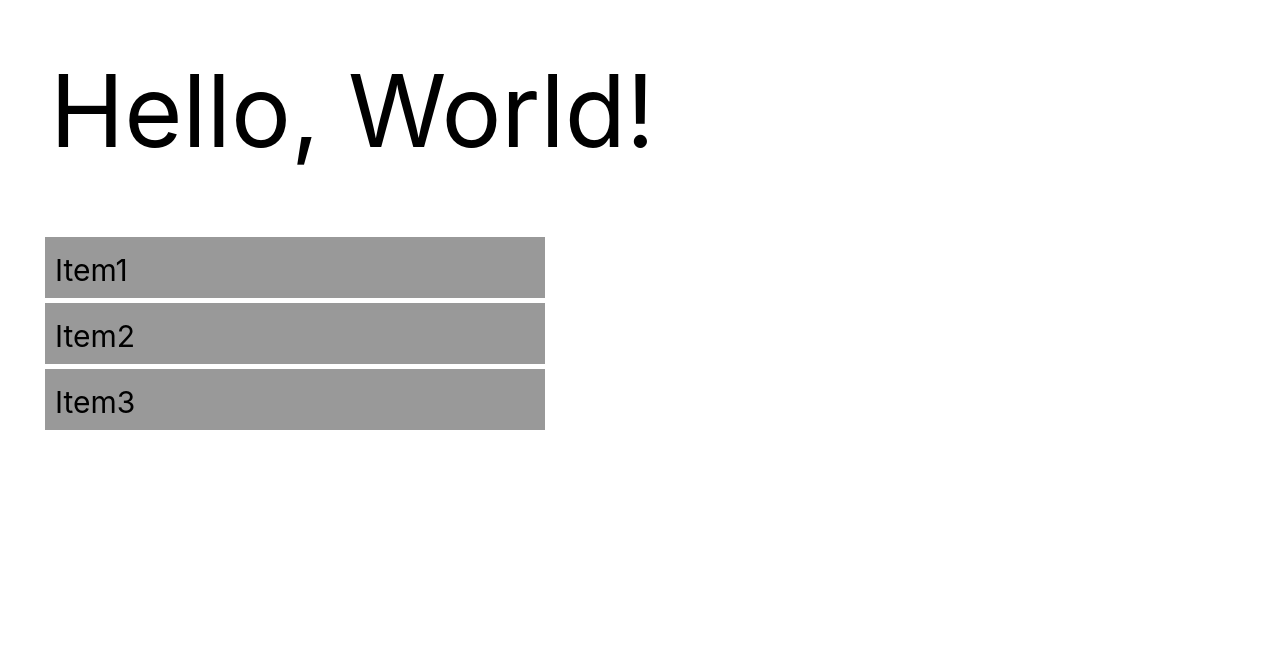
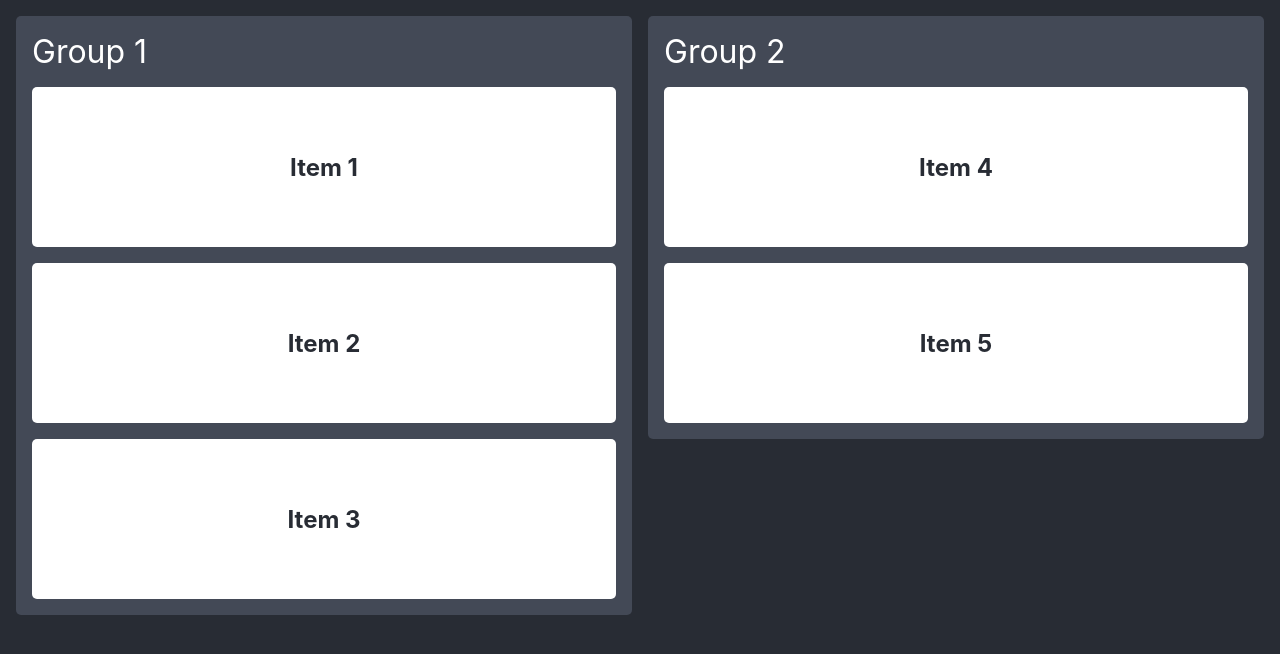
Before and after one commit to davidgfitzgerald/calendo, a React (Create React App) app: page / in a window 1280 px wide. Shown: the top 654 px of the page. Built offline with nearby package versions, Linux system fonts and the light colour scheme.

Commit message:
#9 Start again with DND, just set up structure of items to drag

```diff
--- a/src/App.css
+++ b/src/App.css
@@ -1,3 +1,54 @@
-.dragging {
-    background-color: "red";
+.App {
+    text-align: center;
 }
+
+.App-header {
+    background-color: hsl(220, 13%, 18%);
+    min-height: 100vh;
+    display: flex;
+    color: white;
+}
+
+.drag-n-drop {
+    padding: 1rem;
+    display: grid;
+    gap: 1rem;
+    width: calc(100% - 3rem);  /* TODO remove need for this calc */
+    height: 100%;
+    /* grid-template-columns: repeat(auto-fill, 300px); */
+    align-items: start;
+    grid-template-columns: 50% 50%;
+}
+
+.dnd-group {
+    padding: 1rem;
+    background-color: hsl(220, 13%, 30%);
+    border-radius: 5px;
+}
+
+.dnd-group-title {
+    text-align: left;
+    margin-bottom: 1rem;
+    font-size: 2rem;
+}
+
+.dnd-item {
+    display: flex;
+    align-items: center;
+    justify-content: center;
+    min-height: 10rem;
+    background-color: white;
+    color: hsl(220, 13%, 18%);
+    border-radius: 5px;
+    font-weight: bold;
+}
+
+.dnd-item * {
+    /* Remove margin from any tag nested in dnd-item */
+    margin: 0px;
+    font-size: 1.5rem;
+}
+
+.dnd-item:not(:last-of-type) {
+    margin-bottom: 1rem;
+}
--- a/src/App.tsx
+++ b/src/App.tsx
@@ -1,119 +1,29 @@
-import { useState } from "react"
-import { v4 as uuidv4 } from 'uuid'
-
-/**
- * Create a new array by moving the item at `startIndex` to `endIndex`.
- *
- * @param startIndex - The index of the item to move
- * @param endIndex - The index to drop the item
- * @param arr - The array to mutate
- * @returns Thew new items
- */
-function moveItem(startIndex: number, endIndex: number, arr: Array<any>) {
-    const originalElement = arr.splice(startIndex, 1)[0]
-    arr.splice(endIndex, 0, originalElement)
-    return [...arr]
-}
+import './App.css'
 
 
-interface ItemListProps {
-    items: Array<String>
-}
+const data = [
+    { "title": "Group 1", "items": ["Item 1", "Item 2", "Item 3"] },
+    { "title": "Group 2", "items": ["Item 4", "Item 5"] },
+]
 
 
-export function App(props: ItemListProps) {
-    const style = {
-        padding: 50,
-        fontSize: 100
-    }
+export function App() {
     return (
-        <div className="app">
-            <div style={style}>Hello, World!</div>
-            <ItemList items={props.items} />
+        <div className="App">
+            <header className="App-header">
+                <div className="drag-n-drop">
+                    {data.map((group, groupIndex) => (
+                        <div key={group.title} className="dnd-group">
+                            <div className="dnd-group-title">{group.title}</div>
+                            {group.items.map((item, itemIndex) => (
+                                <div draggable key={item} className="dnd-item">
+                                    <div>{item}</div>
+                                </div>
+                            ))}
+                        </div>
+                    ))}
+                </div>
+            </header>
         </div>
     )
 }
-
-
-export function ItemList(props: ItemListProps) {
-
-    const [items, setItems] = useState(props.items)
-
-    function onDragStart(event: React.DragEvent<HTMLLIElement>, index: number) {
-            console.log(`Called onDragStart on item ${index}`)
-            event.dataTransfer.setData("startIndex", index.toString())
-        }
-
-    function onDragOver(event: React.DragEvent<HTMLLIElement>, index: number) {
-            console.log(`Called onDragOver on item ${index}`)
-            event.preventDefault()
-        }
-
-    function onDrop(event: React.DragEvent<HTMLLIElement>, endIndex: number) {
-            console.log(`Called onDrop on item ${endIndex}`)
-            const startIndex = parseInt(event.dataTransfer.getData("startIndex"))
-            event.preventDefault()
-
-            // Update the state with the dropped element
-            console.log(`move item from ${startIndex} to ${endIndex}`)
-            console.log(`items was ${items}`)
-            const newItems = moveItem(startIndex, endIndex, items)
-            setItems(newItems)
-            console.log(`items is now ${items}`)
-        }
-
-    const style = {
-        listStyle: "none"
-    }
-    return (
-        <ul style={style}>
-            {props.items.map((name, index) => {
-                return <Item
-                    name={name}
-                    key={uuidv4()}
-                    index={index}
-                    onDragStart={onDragStart}
-                    onDragOver={onDragOver}
-                    onDrop={onDrop}
-                />
-            })}
-        </ul>
-    )
-}
-
-
-interface ItemProps {
-    name: String
-    key: String
-    index: Number
-    onDragStart: Function
-    onDragOver: Function
-    onDrop: Function
-}
-
-export function Item(props: ItemProps) {
-    const liStyle = {
-        paddingTop: 5,
-        margin: 5,
-        fontSize: 30,
-        background: "#999999",
-        maxWidth: 500,
-    }
-    const divStyle = {
-        padding: 10
-    }
-
-    return (
-        <li style={liStyle}
-            draggable={true}
-            className={""}
-            onDragStart={(event) => props.onDragStart(event, props.index)}
-            onDragOver={(event) => props.onDragOver(event, props.index)}
-            onDrop={(event) => props.onDrop(event, props.index)}
-        >
-            <div style={divStyle}>
-                {props.name}
-            </div>
-        </li>
-    )
-}
--- a/src/components/NavBar/NavBar.tsx
+++ b/src/components/NavBar/NavBar.tsx
@@ -10,6 +10,7 @@ import { ReactComponent as PlusIcon } from '../../svg/fireship/plus.svg'
 
 import { CSSTransition } from 'react-transition-group';
 import { JsxElement } from 'typescript'
+import './NavBar.css'
 
 interface AppProps {
 
--- a/src/index.css
+++ b/src/index.css
@@ -1,39 +1,7 @@
-body {
-  margin: 0;
-  background: #ffffff;
-  font-family: -apple-system, BlinkMacSystemFont, 'Segoe UI', 'Roboto', 'Oxygen',
-    'Ubuntu', 'Cantarell', 'Fira Sans', 'Droid Sans', 'Helvetica Neue',
-    sans-serif;
-  -webkit-font-smoothing: antialiased;
-  -moz-osx-font-smoothing: grayscale;
-}
-
-
-/* body {
-  margin: 0;
-  font-family: roboto;
-  -webkit-font-smoothing: antialiased;
-  -moz-osx-font-smoothing: grayscale;
-} */
-
-code {
-  font-family: source-code-pro, Menlo, Monaco, Consolas, 'Courier New',
-    monospace;
-}
-
-.boxit {
-  border: 1px solid;
-}
-
-.word-wrapping {
+:root {
   /*
-  Ensures between 45-75 characters on a line before wrapping.
-  Could be nice to have on every p tag
+  Global CSS Variables
   */
-  width: clamp(45ch, 50%, 75ch)
-}
-
-:root {
   --bg: hsl(210, 3%, 15%);
   --bg-accent1: hsl(210, 3%, 29%);
   --bg-accent2: hsl(210, 4%, 29%);
@@ -46,134 +14,29 @@ code {
   --button-size: calc(var(--nav-height) * 0.5);
 }
 
-/* ul {
-  list-style: none;
+body {
   margin: 0;
-  padding: 0;
-} */
-
-a {
-  color: var(--text-color);
-  text-decoration: none;
+  font-family: -apple-system, BlinkMacSystemFont, 'Segoe UI', 'Roboto', 'Oxygen',
+  'Ubuntu', 'Cantarell', 'Fira Sans', 'Droid Sans', 'Helvetica Neue',
+  sans-serif;
+  -webkit-font-smoothing: antialiased;
+  -moz-osx-font-smoothing: grayscale;
 }
 
-.navbar {
-  height: var(--nav-height);
-  background-color: var(--bg);
-  padding: 0 1rem;
-  border-bottom: var(--border);
+code {
+  font-family: source-code-pro, Menlo, Monaco, Consolas, 'Courier New',
+    monospace;
 }
 
-.navbar-nav {
-  max-width: 100%;
-  /* make element as wide as parent (at-most) */
-  height: 100%;
-  /* make element as wide as parent (exactly) */
-  display: flex;
-  /* align children horizontally*/
-  justify-content: flex-end;
-  /* align to the right */
+.boxit {
+  /* Adds a 1px border */
+  border: 1px solid;
 }
 
-.nav-item {
-  width: calc(var(--nav-height) * 0.8);
-  display: flex;
-  align-items: center;
-  justify-content: center;
+.word-wrapping {
+  /*
+  Ensures between 45-75 characters on a line before wrapping.
+  Could be nice to have on every p tag
+  */
+  width: clamp(45ch, 50%, 75ch)
 }
-
-.icon-button {
-  --button-size: calc(var(--nav-height) * 0.5);
-
-  width: var(--button-size);
-  height: var(--button-size);
-  background-color: var(--bg-accent3);
-  border-radius: 50%;
-  padding: calc(var(--nav-height)/12);
-  margin: calc(var(--nav-height)/30);
-  display: flex;
-  align-items: center;
-  justify-content: center;
-  transition: filter 200ms;
-}
-
-.icon-button:hover {
-  /* filter: brightness(1.2); */
-  /* filter: hue-rotate(-150deg) brightness(1.2); */
-  filter: opacity(50%);
-}
-
-.icon-button svg {
-  fill: var(--text-color);
-  width: var(--button-size);
-  height: var(--button-size);
-
-}
-
-.dropdown {
-  position: absolute;
-  top: calc(var(--nav-height) - 2px);
-  /* top: 58px; */
-  width: 300px; /* play with this */
-  transform: translateX(-45%);
-  background-color: var(--bg);
-  border: var(--border);
-  border-radius: var(--border-radius);
-  padding: 1rem;
-  overflow: hidden;
-
-  transition: height var(--speed) ease;
-
-}
-
-.menu-item {
-  height: 50px;
-  display: flex;
-  align-items: center;
-  border-radius: var(--border-radius);
-  transition: background var(--speed);
-  padding: 0.5rem;
-  display: grid;
-  grid-template-columns: 2fr 8fr 1fr;
-}
-
-.menu-item:hover {
-  filter: brightness(0.7);
-  background-color: hsl(228, 3%, 33%);
-}
-
-.menu-item .icon-button:hover {
-  filter: none;
-}
-
-.menu-primary-enter {
-  position: absolute;
-  transform: translateX(-110%);
-}
-.menu-primary-enter-active {
-  transform: translateX(0%);
-  transition: all var(--speed) ease;
-}
-.menu-primary-exit {
-  position: absolute;
-}
-.menu-primary-exit-active {
-  transform: translateX(-110%);
-  transition: all var(--speed) ease;
-}
-
-
-.menu-secondary-enter {
-  transform: translateX(110%);
-}
-.menu-secondary-enter-active {
-  transform: translateX(0%);
-  transition: all var(--speed) ease;
-}
-.menu-secondary-exit {
-
-}
-.menu-secondary-exit-active {
-  transform: translateX(110%);
-  transition: all var(--speed) ease;
-}
--- a/src/index.tsx
+++ b/src/index.tsx
@@ -2,16 +2,13 @@ import React from 'react';
 import ReactDOM from 'react-dom/client';
 import './index.css';
 import './colours.css'
-import NavBar from './components/NavBar/NavBar';
-import ScrollingColumns from './components/ScrollingColumns/ScrollingColumns';
 import { App } from './App';
 
 const root = ReactDOM.createRoot(document.getElementById('root') as HTMLElement);
 
+
 root.render(
   <React.StrictMode>
-    {/* <NavBar/> */}
-    {/* <ScrollingColumns/> */}
-    <App items={["Item1", "Item2", "Item3"]}/>
+    <App/>
   </React.StrictMode>
 );
```
Also changed, not shown: src/components/NavBar/NavBar.css (added, +131 -0 lines), src/utils.ts (added, +11 -0 lines), 1 other file (tests, documents, lock files or other folders).
